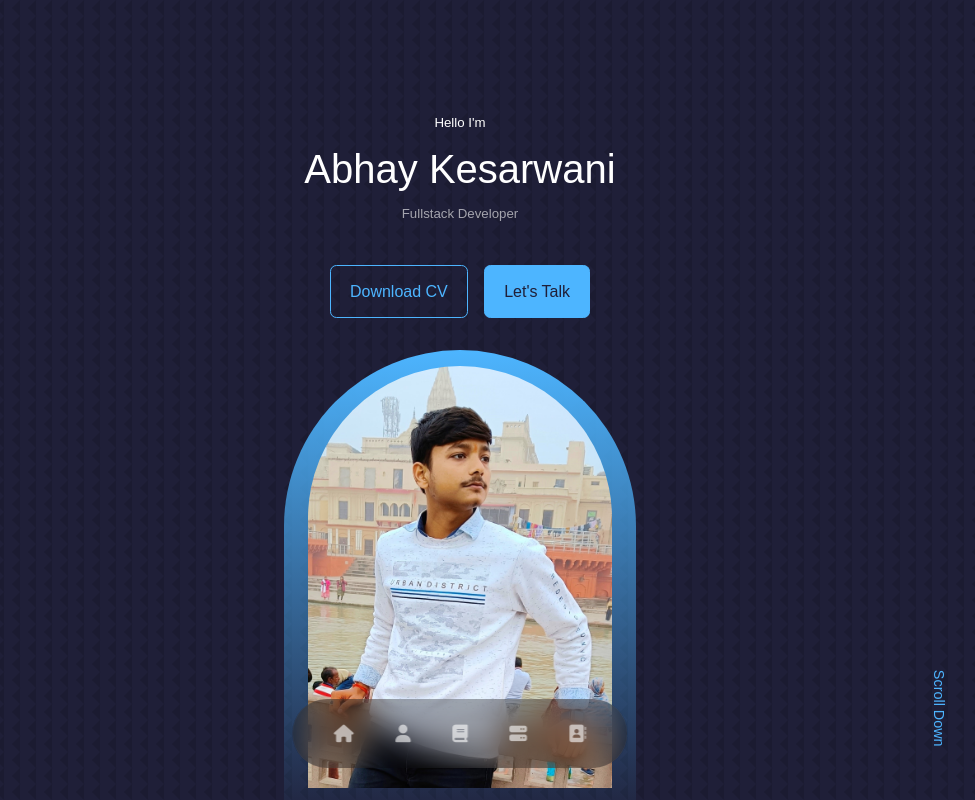
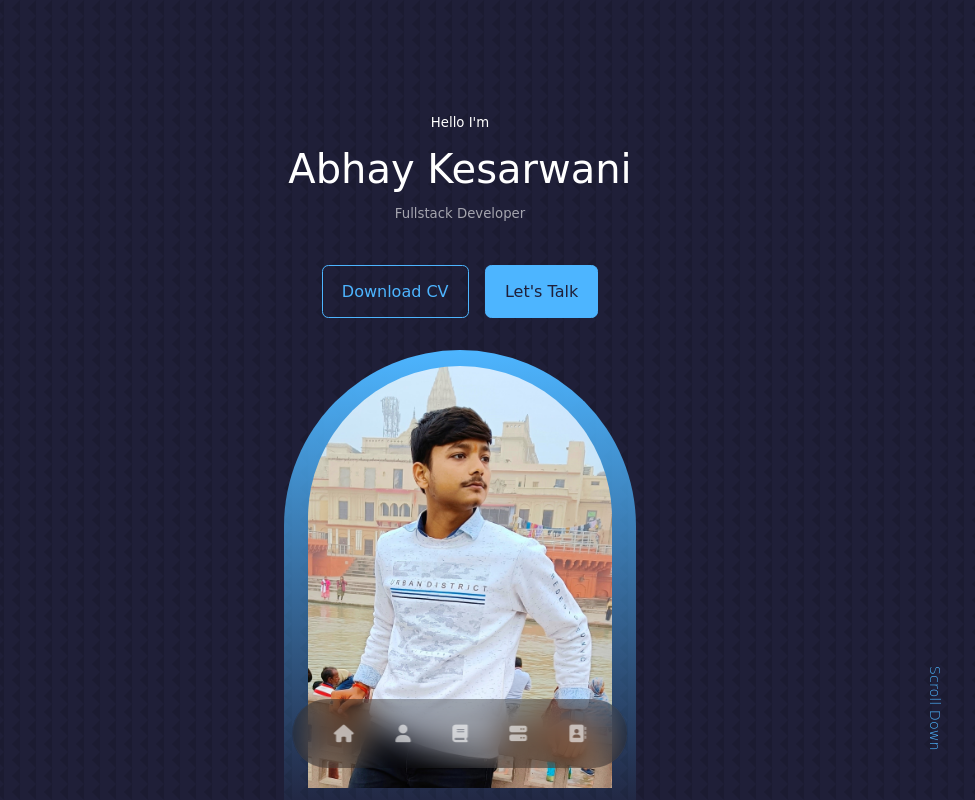
Before and after one commit to Abhaykesarwani01/portfolio, a plain HTML site: page index.html in a window 1280 px wide. Shown: the top 800 px of the page, 180-1155 px from the left. Drawn offline with nearby package versions, Linux system fonts and the light colour scheme.

Commit message:
Update index.css

```diff
--- a/assets/css/index.css
+++ b/assets/css/index.css
@@ -32,10 +32,10 @@ html{
     display: none;
 }
 
-@import url('https://fonts.googleapis.com/css2?family=Poppins:wght@300;400;500;600&display=swap');
+@import url('https://fonts.googleapis.com/css2?family=Concert+One&display=swap');
 
 body{
-    font-family: 'Poppins', sans-serif;
+    font-family: 'Concert One', cursive;
     background: var(--color-bg);
     color: var(--color-white);
     line-height: 1.7;
```
